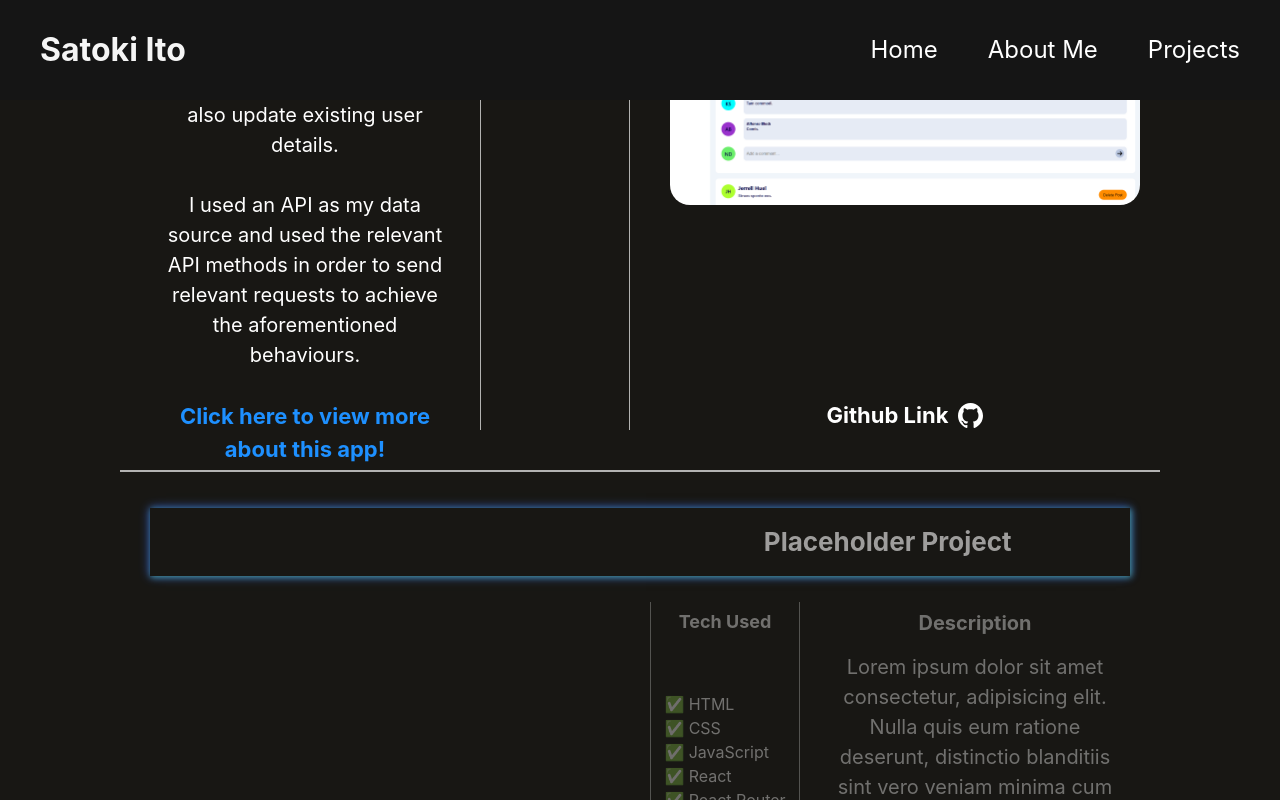
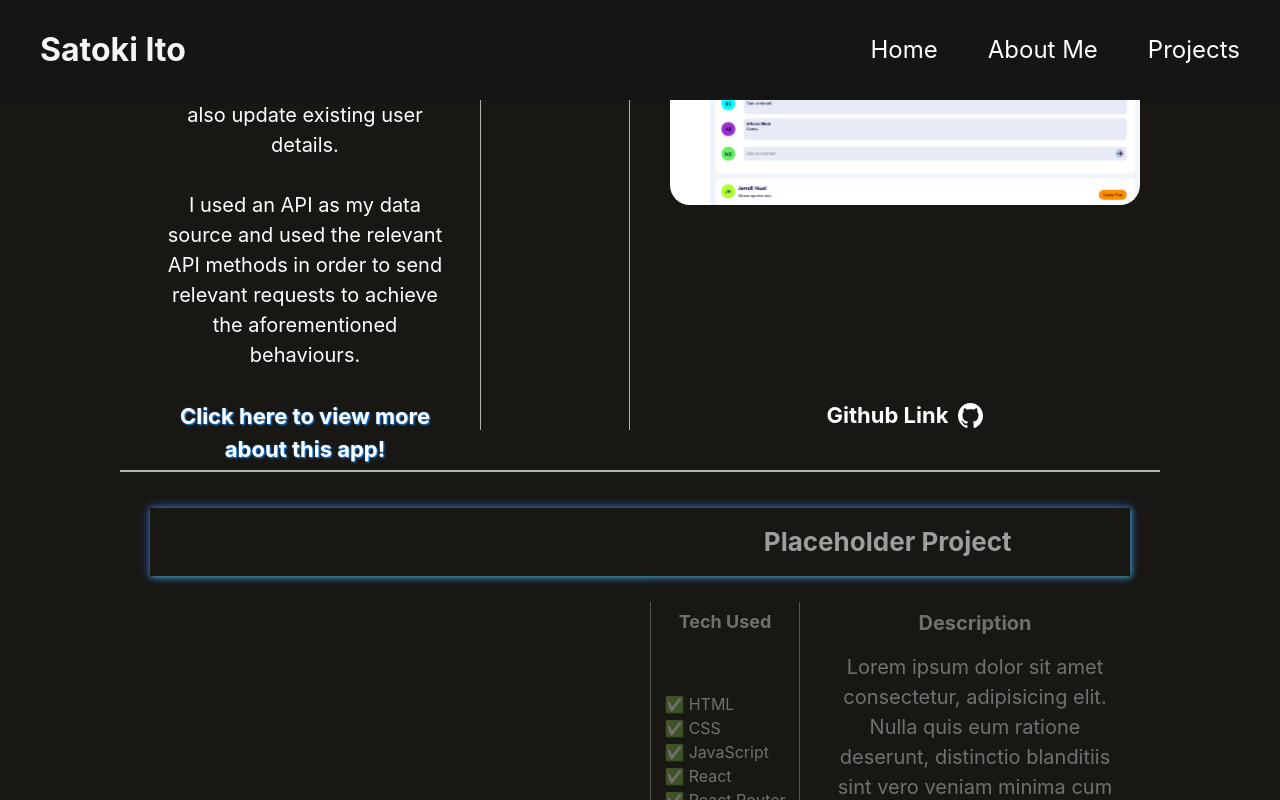
Before and after one commit to Satokii/portfolio, a React (Vite) app: page / in a window 1280 px wide. In both pictures the pointer is over the element 305 px from the left and 2982 px from the top of the page. Shown: the part 2582-3382 px from the top of the page. Built offline with nearby package versions, Linux system fonts and the light colour scheme.

Commit message:
changed hover effect of project detail link to be less aggresive

```diff
--- a/src/styles/main/main-projects.css
+++ b/src/styles/main/main-projects.css
@@ -124,7 +124,7 @@
 }
 
 .project-info--description--link:hover {
-    color: dodgerblue;
+    text-shadow: 1px 1px 2px dodgerblue, 0 0 1px dodgerblue;
     text-decoration: none;
     cursor: pointer;
 }
```
